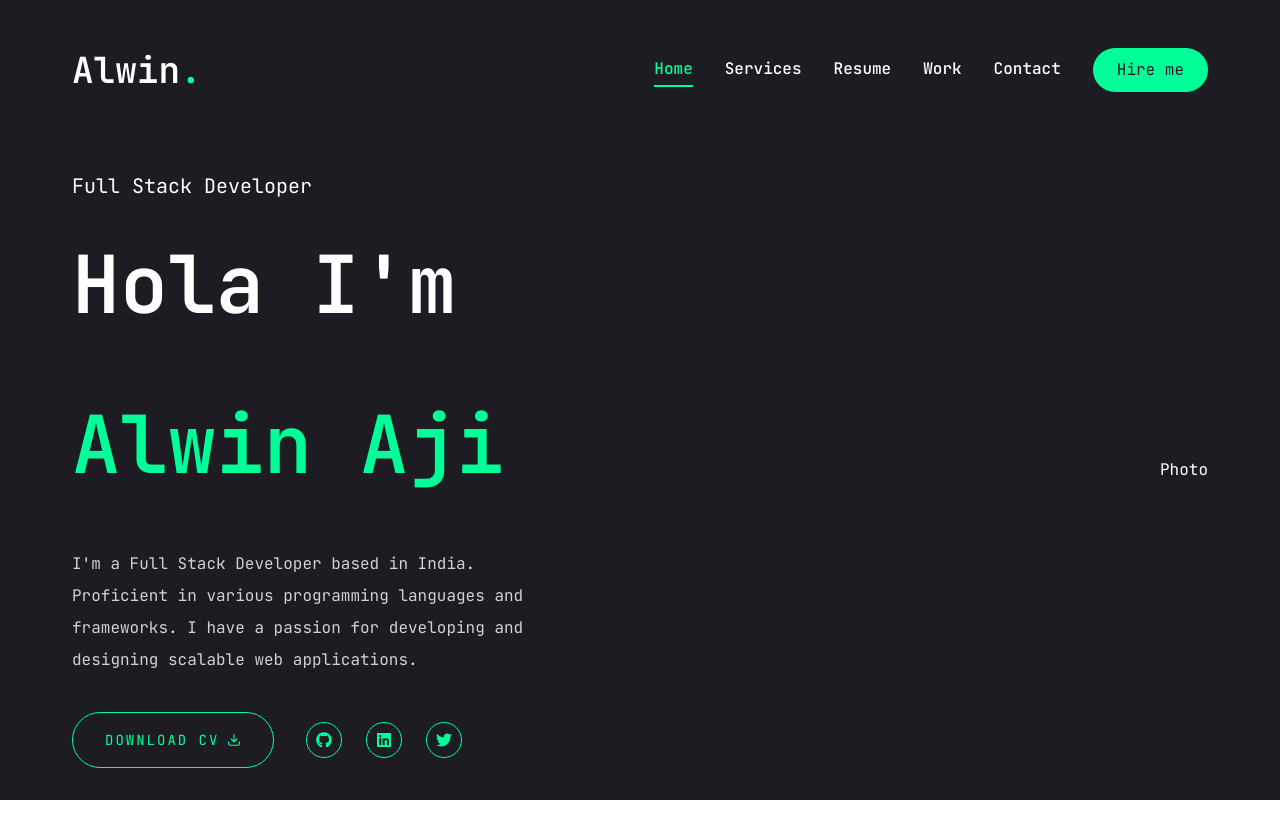
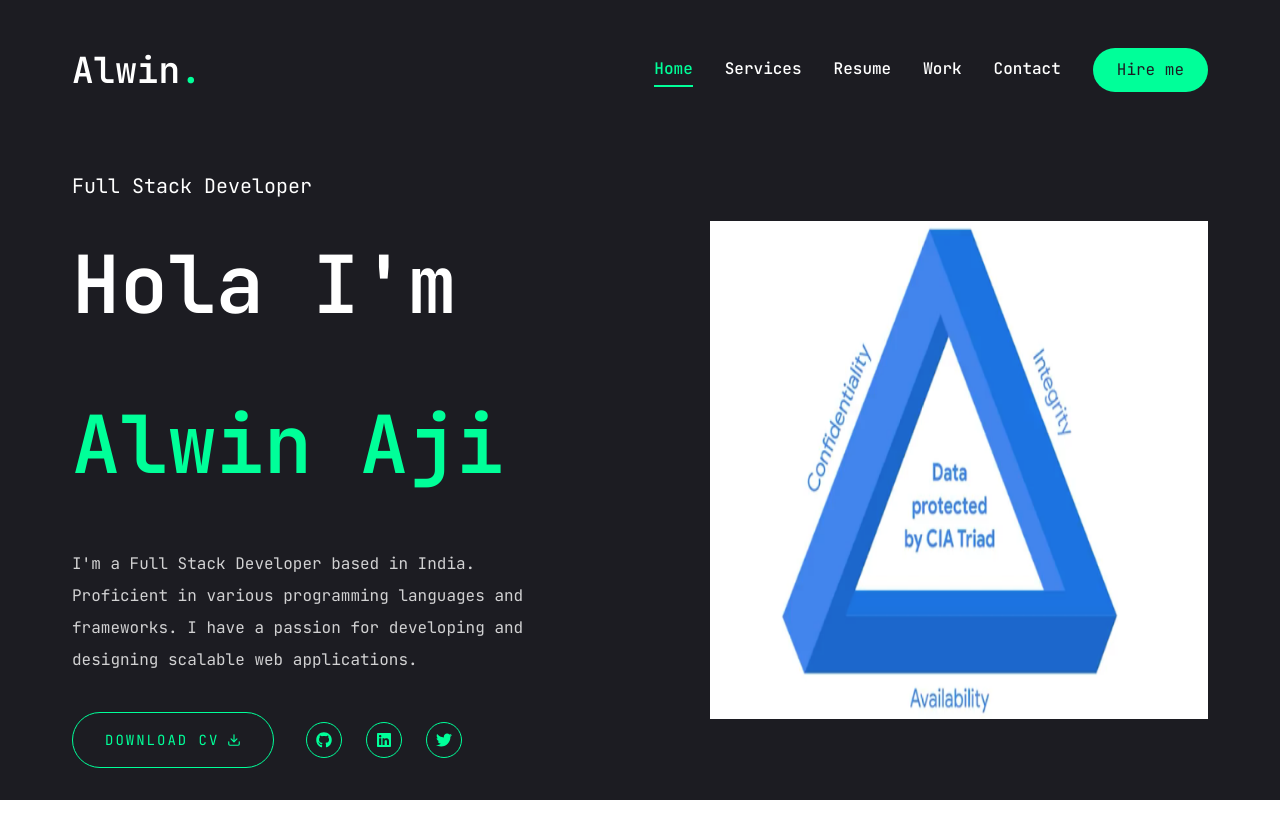
Before and after one commit to retr0717/portfolio, a Next.js app: page / in a window 1280 px wide. Shown: the top 838 px of the page. Built offline with nearby package versions, Linux system fonts and the light colour scheme.

Commit message:
profile pic with transition and ordering according to screen size

```diff
--- a/app/page.tsx
+++ b/app/page.tsx
@@ -1,6 +1,7 @@
 import { Button } from "@/components/ui/button";
 import { FiDownload } from "react-icons/fi";
 import Social from "@/components/Social";
+import Photo from "@/components/Photo";
 const Home = () => {
   return (
     <section className="h-full">
@@ -8,7 +9,7 @@
         <div>
           <div className="flex flex-col xl:flex-row items-center justify-between xl:pt-8 xl:pb-24">
             {/*text*/}
-            <div className="text-center xl:text-left">
+            <div className="text-center xl:text-left order-2 xl:order-none">
               <span className="text-xl">Full Stack Developer</span>
               <h1 className="h1 mb-6">
                 Hola I'm <br />
@@ -38,7 +39,9 @@
               </div>
             </div>
             {/*photo*/}
-            <div>Photo</div>
+            <div className="order-1 xl:order-none mb-8 xl:mb-0">
+              <Photo />
+            </div>
           </div>
         </div>
       </div>
--- /dev/null
+++ b/components/Photo.tsx
@@ -0,0 +1,38 @@
+"use client";
+
+import { motion } from "framer-motion";
+import Image from "next/image";
+
+const Photo = () => {
+  return (
+    <div className="w-full h-full relative">
+      <motion.div
+        initial={{ opacity: 0 }}
+        animate={{
+          opacity: 1,
+          transition: { delay: 2, duration: 0.4, ease: "easeIn" },
+        }}
+      >
+        <motion.div
+          initial={{ opacity: 0 }}
+          animate={{
+            opacity: 1,
+            transition: { delay: 2.4, duration: 0.4, ease: "easeInOut" },
+          }}
+          className="w-[298px] h-[298px] xl:w-[498px] xl:h-[498px] mix-blend-lighten"
+        >
+          <Image
+            src="/pic.png"
+            alt="Alwin Aji"
+            priority
+            fill
+            quality={100}
+            className="object-contan"
+          />
+        </motion.div>
+      </motion.div>
+    </div>
+  );
+};
+
+export default Photo;
```
Also changed, not shown: public/pic.png (added).
